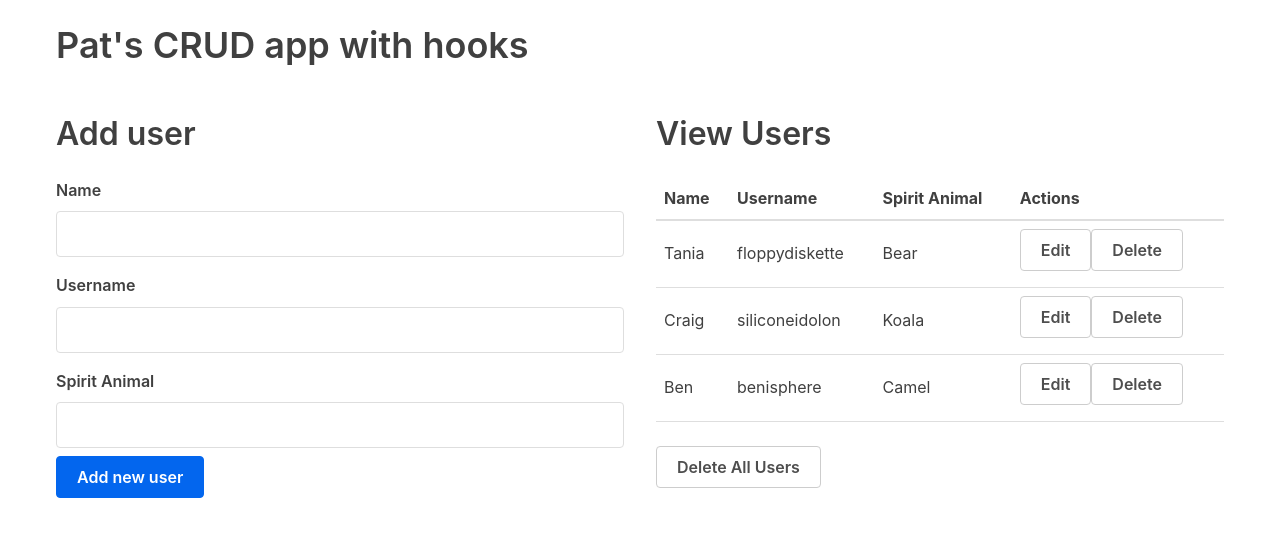
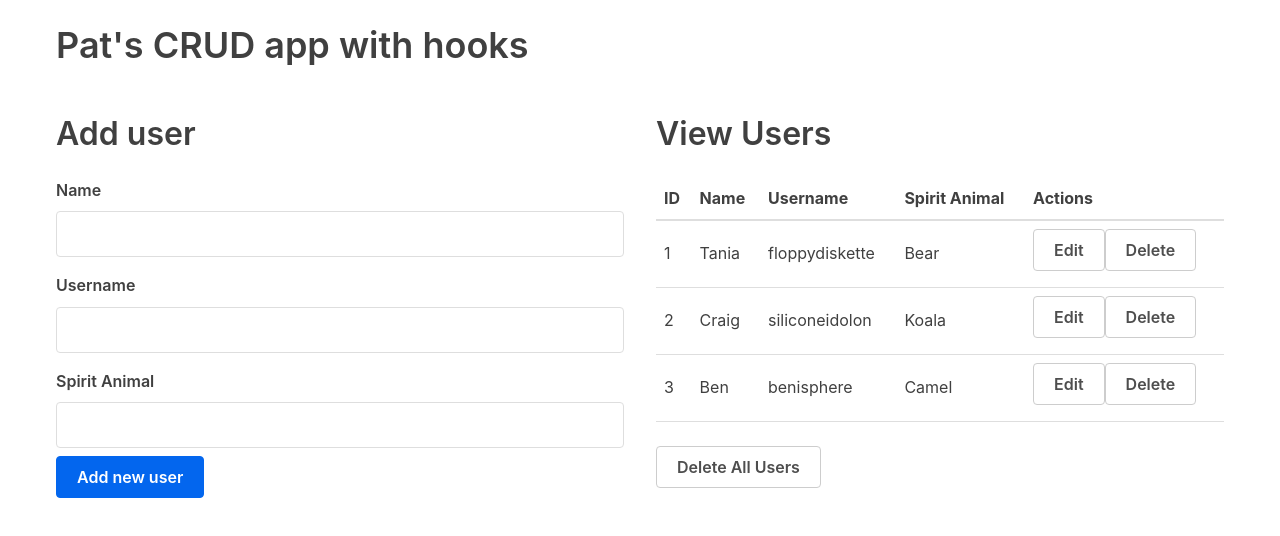
Before and after one commit to patmccler/react-hook-example, a React (Create React App) app: page / in a window 1280 px wide. Shown: the top 536 px of the page. Built offline with nearby package versions, Linux system fonts and the light colour scheme.

Commit message:
add user id to table for visibility and update how new id is calculated

```diff
--- a/src/App.js
+++ b/src/App.js
@@ -23,7 +23,7 @@ function App() {
   }
 
   const addUser = (user) => {
-    user.id = users.length + 1
+    user.id = Math.max(...users.map(user => user.id)) + 1
     setUsers([...users, user])
   }
 
--- a/src/tables/UserTable.js
+++ b/src/tables/UserTable.js
@@ -7,6 +7,7 @@ const UserTable = (props) => {
     <table>
       <thead>
         <tr>
+          <th>ID</th>
           <th>Name</th>
           <th>Username</th>
           <th>Spirit Animal</th>
@@ -17,6 +18,7 @@ const UserTable = (props) => {
         {props.users.length > 0 ? (
           props.users.map(user => (
             <tr key={user.id}>
+              <td>{user.id}</td>
               <td>{user.name}</td>
               <td>{user.username}</td>
               <td>{user.spiritAnimal}</td>
```
